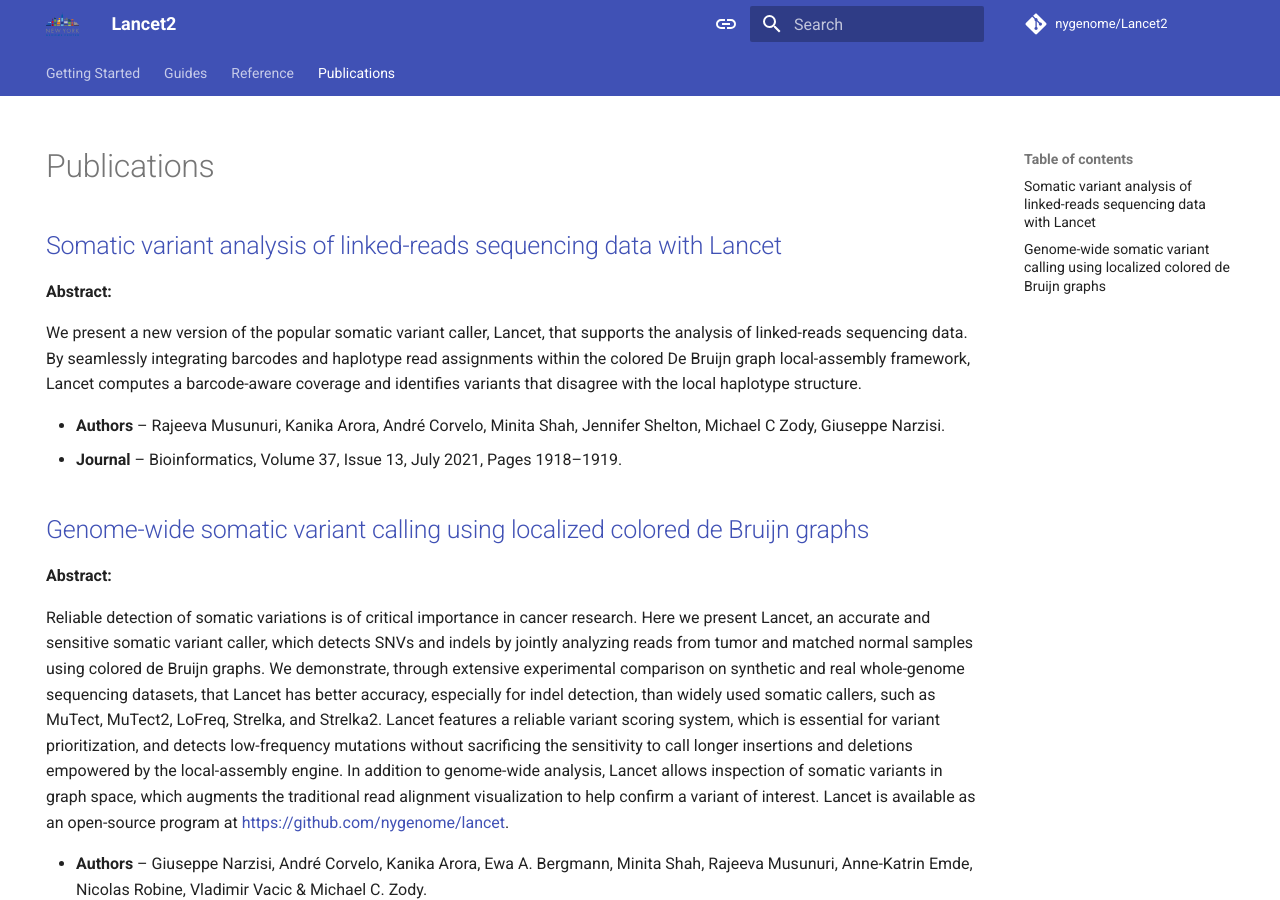
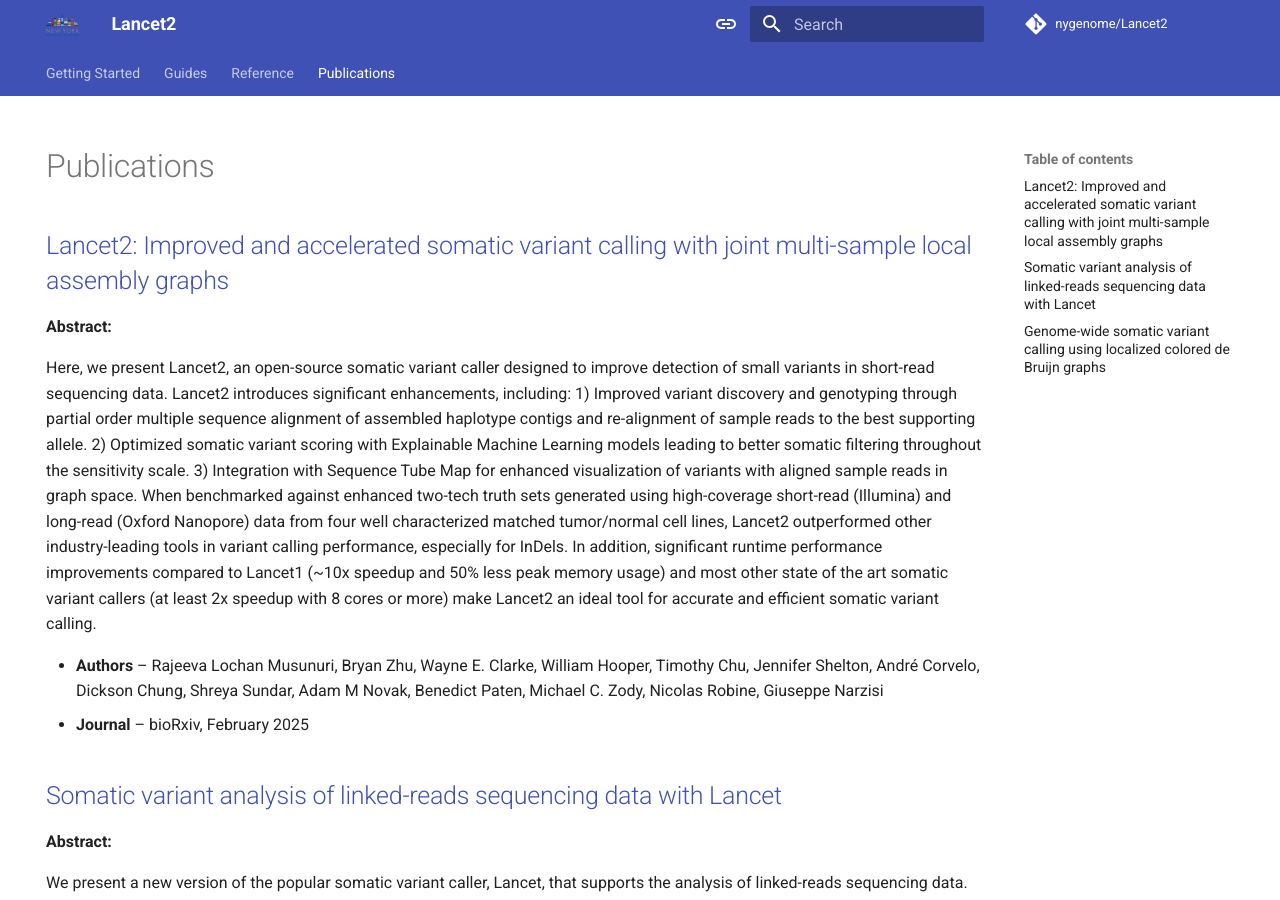
Before and after one commit to nygenome/Lancet2, an MkDocs documentation site: the page built from docs/publications.md, in a window 1280 px wide and 900 px high. Built offline with MkDocs 1.6.1 and Material for MkDocs 9.7.7, drawn with Linux system fonts in a browser that asks for light colours; plug-ins that fetch from the network failed and are left out; comment, search, counter and statistics services are not loaded.

Commit message:
chore: add biorxiv publication to docs

```diff
--- a/docs/publications.md
+++ b/docs/publications.md
@@ -4,6 +4,23 @@ hide:
 ---
 
 # Publications
+
+## [Lancet2: Improved and accelerated somatic variant calling with joint multi-sample local assembly graphs](https://www.biorxiv.org/content/10.1101/2025.02.18.638852v2)
+**Abstract:**
+
+Here, we present Lancet2, an open-source somatic variant caller designed to improve detection of small variants in short-read sequencing data.
+Lancet2 introduces significant enhancements, including: 1) Improved variant discovery and genotyping through partial order multiple sequence
+alignment of assembled haplotype contigs and re-alignment of sample reads to the best supporting allele. 2) Optimized somatic variant scoring
+with Explainable Machine Learning models leading to better somatic filtering throughout the sensitivity scale. 3) Integration with Sequence Tube Map
+for enhanced visualization of variants with aligned sample reads in graph space. When benchmarked against enhanced two-tech truth sets generated
+using high-coverage short-read (Illumina) and long-read (Oxford Nanopore) data from four well characterized matched tumor/normal cell lines,
+Lancet2 outperformed other industry-leading tools in variant calling performance, especially for InDels. In addition, significant runtime
+performance improvements compared to Lancet1 (~10x speedup and 50% less peak memory usage) and most other state of the art somatic variant
+callers (at least 2x speedup with 8 cores or more) make Lancet2 an ideal tool for accurate and efficient somatic variant calling.
+
+- **Authors** – Rajeeva Lochan Musunuri, Bryan Zhu, Wayne E. Clarke, William Hooper, Timothy Chu, Jennifer Shelton, André Corvelo, Dickson Chung,
+                Shreya Sundar, Adam M Novak, Benedict Paten, Michael C. Zody, Nicolas Robine, Giuseppe Narzisi
+- **Journal** – bioRxiv, February 2025
 
 ## [Somatic variant analysis of linked-reads sequencing data with Lancet](https://academic.oup.com/bioinformatics/article/37/13/1918/5926970)
 **Abstract:**
```
